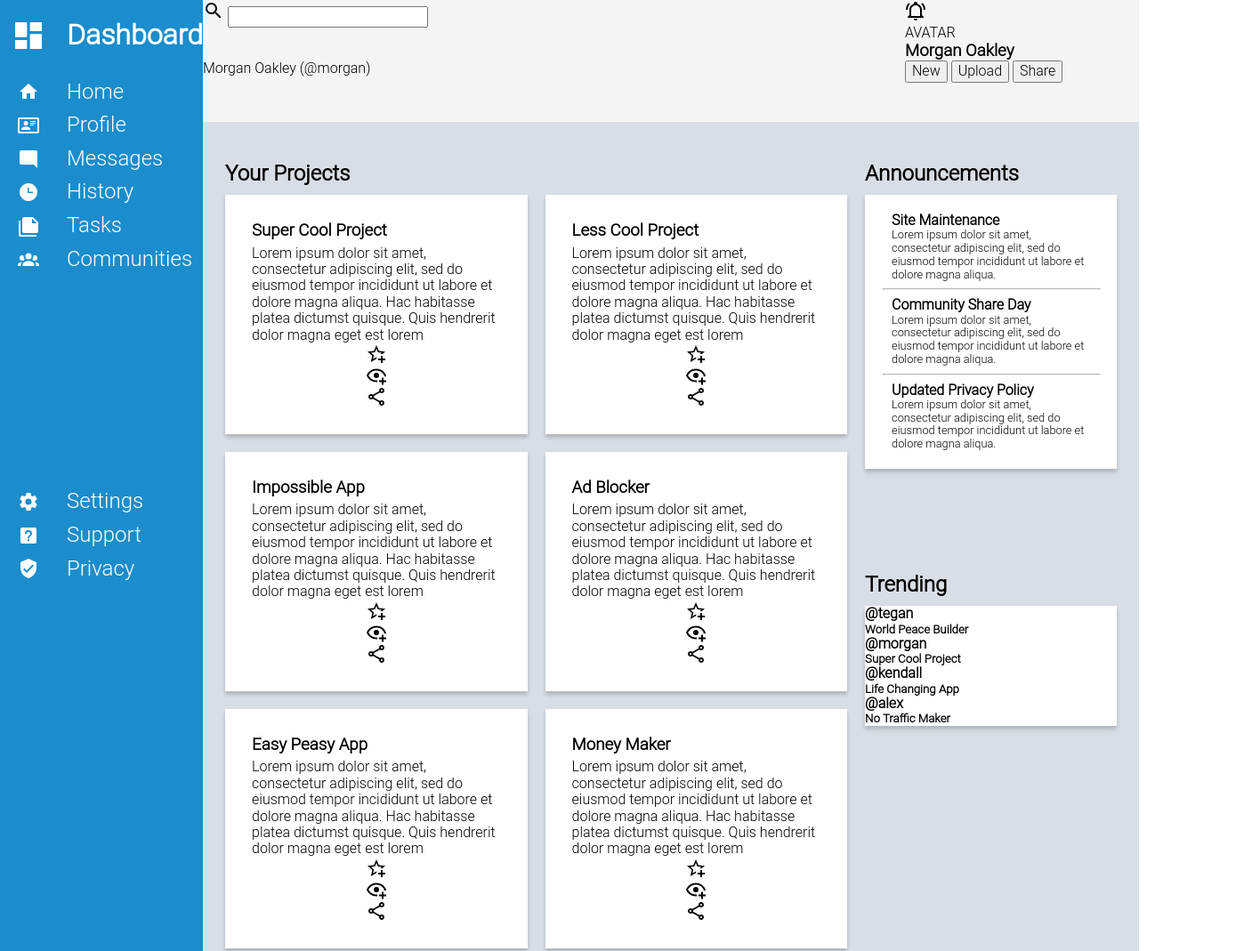
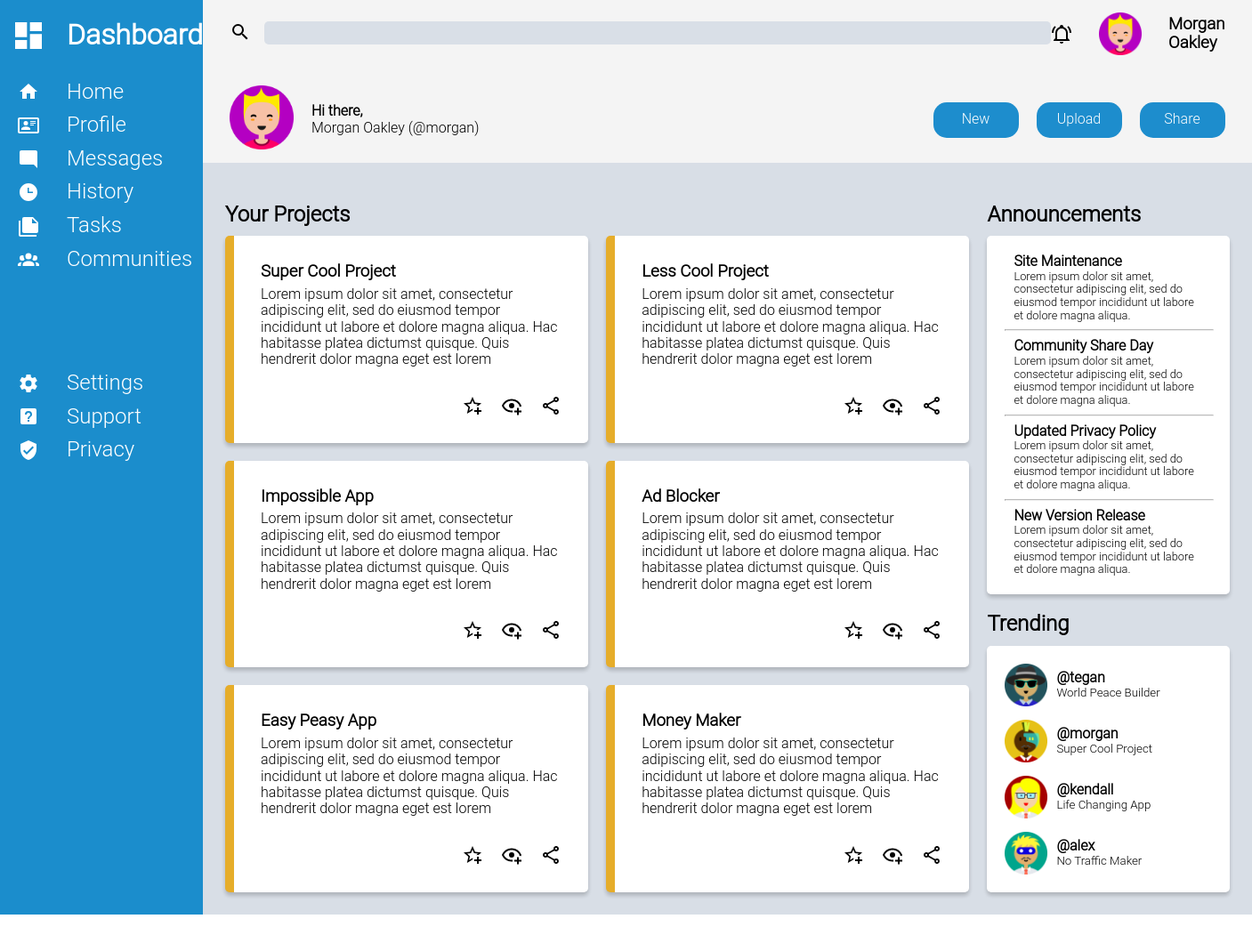
Before and after one commit to karolpiekut/Admin-Dashboard, a plain HTML site: page index.html in a window 1280 px wide. Shown: the top 1069 px of the page at 89% size, 1407 px wide, since content can reach past the window. After the commit the page ends 1028 px from the top, so only its background shows below. Drawn offline with Linux system fonts and the light colour scheme; a web font is replaced by a local one.

Commit message:
add v1 of Admin Dashboard

```diff
--- a/index.html
+++ b/index.html
@@ -12,23 +12,31 @@
 <body>
 <div id="main-grid">
     <div id="top">
+        <div class="top-top">
             <div id="search-bar">
-            <label for="search-input"><img class="internal-icon" src="./assets/magnify.svg" alt="search-icon"></label>
+                <label for="search-input"><img class="internal-icon" src="./assets/magnify.svg"
+                                               alt="search-icon"></label>
                 <input type="text" id="search-input">
             </div>
-        <div id="logged-user">
-            <img class="internal-icon" src="./assets/bell-ring-outline.svg" alt="bell-icon">
-            <div>AVATAR</div>
-            <h3>Morgan Oakley</h3>
+            <div class="top-top-right"><img class="internal-icon bell" src="./assets/bell-ring-outline.svg" alt="bell-icon">
+                <img class="avatars" src="./assets/avatar1.png" alt="avatar1-picture">
+                <h3>Morgan Oakley</h3></div>
         </div>
+
+
+
+        <div class="top-bottom">
             <div id="welcome-user">
-            <div id="user-avatar"></div>
-            <div id="welcome-message">Morgan Oakley (@morgan)</div>
+                <div id="user-avatar">
+                    <img class="main-avatar" src="./assets/avatar1.png" alt="avatar1-picture">
+                </div>
+                <div id="welcome-message"><h4>Hi there,</h4> Morgan Oakley (@morgan)</div>
             </div>
             <div id="user-buttons">
                 <button>New</button>
                 <button>Upload</button>
                 <button>Share</button>
+            </div>
         </div>
     </div>
     <div id="sidebar">
@@ -68,57 +76,70 @@
                     <p>Lorem ipsum dolor sit amet, consectetur adipiscing elit, sed do eiusmod tempor incididunt ut
                         labore et dolore magna aliqua. Hac habitasse platea dictumst quisque. Quis hendrerit dolor magna
                         eget est lorem </p>
+                    <div class="project-icons">
                         <img class="internal-icon" src="./assets/star-plus-outline.svg" alt="fav-icon">
                         <img class="internal-icon" src="./assets/eye-plus-outline.svg" alt="watch-icon">
                         <img class="internal-icon" src="./assets/share-variant-outline.svg" alt="share-icon">
+                    </div>
                 </div>
                 <div class="project">
                     <h3>Less Cool Project</h3>
                     <p>Lorem ipsum dolor sit amet, consectetur adipiscing elit, sed do eiusmod tempor incididunt ut
                         labore et dolore magna aliqua. Hac habitasse platea dictumst quisque. Quis hendrerit dolor magna
                         eget est lorem </p>
+                    <div class="project-icons">
                         <img class="internal-icon" src="./assets/star-plus-outline.svg" alt="fav-icon">
                         <img class="internal-icon" src="./assets/eye-plus-outline.svg" alt="watch-icon">
                         <img class="internal-icon" src="./assets/share-variant-outline.svg" alt="share-icon">
+                    </div>
                 </div>
                 <div class="project">
                     <h3>Impossible App</h3>
                     <p>Lorem ipsum dolor sit amet, consectetur adipiscing elit, sed do eiusmod tempor incididunt ut
                         labore et dolore magna aliqua. Hac habitasse platea dictumst quisque. Quis hendrerit dolor magna
                         eget est lorem </p>
+                    <div class="project-icons">
                         <img class="internal-icon" src="./assets/star-plus-outline.svg" alt="fav-icon">
                         <img class="internal-icon" src="./assets/eye-plus-outline.svg" alt="watch-icon">
                         <img class="internal-icon" src="./assets/share-variant-outline.svg" alt="share-icon">
+                    </div>
                 </div>
                 <div class="project">
                     <h3>Ad Blocker</h3>
                     <p>Lorem ipsum dolor sit amet, consectetur adipiscing elit, sed do eiusmod tempor incididunt ut
                         labore et dolore magna aliqua. Hac habitasse platea dictumst quisque. Quis hendrerit dolor magna
                         eget est lorem </p>
+                    <div class="project-icons">
                         <img class="internal-icon" src="./assets/star-plus-outline.svg" alt="fav-icon">
                         <img class="internal-icon" src="./assets/eye-plus-outline.svg" alt="watch-icon">
                         <img class="internal-icon" src="./assets/share-variant-outline.svg" alt="share-icon">
+                    </div>
                 </div>
                 <div class="project">
                     <h3>Easy Peasy App</h3>
                     <p>Lorem ipsum dolor sit amet, consectetur adipiscing elit, sed do eiusmod tempor incididunt ut
                         labore et dolore magna aliqua. Hac habitasse platea dictumst quisque. Quis hendrerit dolor magna
                         eget est lorem </p>
+                    <div class="project-icons">
                         <img class="internal-icon" src="./assets/star-plus-outline.svg" alt="fav-icon">
                         <img class="internal-icon" src="./assets/eye-plus-outline.svg" alt="watch-icon">
                         <img class="internal-icon" src="./assets/share-variant-outline.svg" alt="share-icon">
+                    </div>
                 </div>
                 <div class="project">
                     <h3>Money Maker</h3>
                     <p>Lorem ipsum dolor sit amet, consectetur adipiscing elit, sed do eiusmod tempor incididunt ut
                         labore et dolore magna aliqua. Hac habitasse platea dictumst quisque. Quis hendrerit dolor magna
                         eget est lorem </p>
+                    <div class="project-icons">
                         <img class="internal-icon" src="./assets/star-plus-outline.svg" alt="fav-icon">
                         <img class="internal-icon" src="./assets/eye-plus-outline.svg" alt="watch-icon">
                         <img class="internal-icon" src="./assets/share-variant-outline.svg" alt="share-icon">
                     </div>
                 </div>
             </div>
+        </div>
+        <div id="main-right">
             <div id="announcements">
                 <h2>Announcements</h2>
                 <div id="announcements-board">
@@ -139,25 +160,36 @@
                         <p>Lorem ipsum dolor sit amet, consectetur adipiscing elit, sed do eiusmod tempor incididunt ut
                             labore et dolore magna aliqua.</p>
                     </div>
+                    <hr class="solid">
+                    <div class="announcement">
+                        <h4>New Version Release</h4>
+                        <p>Lorem ipsum dolor sit amet, consectetur adipiscing elit, sed do eiusmod tempor incididunt ut
+                            labore et dolore magna aliqua.</p>
+                    </div>
                 </div>
             </div>
             <div id="trending"><h2>Trending</h2>
                 <div id="trending-board">
                     <div class="trending-item">
-                    <h4>@tegan</h4>
-                    <h5>World Peace Builder</h5>
+                        <img class="avatars" src="./assets/avatar2.png" alt="avatar2-picture">
+                        <div><h4>@tegan</h4>
+                            <h5>World Peace Builder</h5></div>
                     </div>
                     <div class="trending-item">
-                    <h4>@morgan</h4>
-                    <h5>Super Cool Project</h5>
+                        <img class="avatars" src="./assets/avatar3.png" alt="avatar3-picture">
+                        <div><h4>@morgan</h4>
+                            <h5>Super Cool Project</h5></div>
                     </div>
                     <div class="trending-item">
-                    <h4>@kendall</h4>
-                    <h5>Life Changing App</h5>
+                        <img class="avatars" src="./assets/avatar4.png" alt="avatar4-picture">
+                        <div><h4>@kendall</h4>
+                            <h5>Life Changing App</h5></div>
                     </div>
                     <div class="trending-item">
-                    <h4>@alex</h4>
-                    <h5>No Traffic Maker</h5>
+                        <img class="avatars" src="./assets/avatar5.png" alt="avatar5-picture">
+                        <div><h4>@alex</h4>
+                            <h5>No Traffic Maker</h5></div>
+                    </div>
                 </div>
             </div>
         </div>
--- a/styles.css
+++ b/styles.css
@@ -1,4 +1,3 @@
-
 /*! normalize.css v8.0.1 | MIT License | github.com/necolas/normalize.css */
 
 /* Document
@@ -86,7 +85,6 @@ a {
  * 1. Remove the bottom border in Chrome 57-
  * 2. Add the correct text decoration in Chrome, Edge, IE, Opera, and Safari.
  */
-
 
 
 /**
@@ -268,11 +266,7 @@ textarea {
  * 2. Remove the padding in IE 10.
  */
 
-[type="checkbox"],
-[type="radio"] {
-    box-sizing: border-box; /* 1 */
-    padding: 0; /* 2 */
-}
+
 
 /**
  * Correct the cursor style of increment and decrement buttons in Chrome.
@@ -354,8 +348,9 @@ template {
 #main-grid {
     height: 100vh;
     display: grid;
-    grid-template-columns: 1fr 5fr;
+    grid-template-columns: 1fr 4.5fr;
     grid-template-rows: 1fr 6fr;
+
 }
 
 /*----------top----------*/
@@ -365,24 +360,69 @@ template {
     grid-area: 1 / 2 / 2 / 3;
     display: grid;
     grid-template-rows: 1fr 1fr;
-    grid-template-columns: repeat(4, 1fr);
-    box-shadow: 0 4px 4px 0 rgba(0, 0, 0, 0.1), 0 3px 5px 0 rgba(0, 0, 0, 0.1);
+    padding: 0 30px 10px 30px;
+    gap: 20px;
+
+}
+
+.top-top {
+    display: flex;
+    flex-direction: row;
+    grid-row: 1 / 2;
+    justify-content: space-between;
+    align-items: center;
+
 }
 
 #search-bar {
-    grid-area: 1 / 1 / 2 / 4;
+    display: flex;
+    flex-direction: row;
+
+}
+input {
+    margin-left: 15px;
+    height: 1.5em;
+    width: 55em;
+    border-style: none;
+    background: #d9dfe7;
+    border-radius: 5px;
 }
 
-#logged-user {
-    grid-area: 1 / 4 / 2 / 5;
+.top-top-right {
+    display: flex;
+    flex-direction: row;
+    align-items: center;
+    gap: 30px;
+}
+
+.top-bottom {
+    display: flex;
+    flex-direction: row;
+    grid-row: 2 / 3;
+    justify-content: space-between;
+    align-items: center;
 }
 
 #welcome-user {
-    grid-area: 2 / 1 / 3 / 3;
+    display: flex;
+    flex-direction: row;
+    align-items: center;
+    gap: 20px;
 }
 
 #user-buttons {
-    grid-area: 2 / 4 / 3 / 5;
+    display: flex;
+    flex-direction: row;
+    gap: 20px
+}
+
+button {
+    color: white;
+    background: #1d8dcd;
+    border-style: none;
+    border-radius: 15px;
+    height: 2.5em;
+    width: 6em;
 }
 
 /*NO! change whole top area into a grid and use that you lazy sad!@#!@# */
@@ -394,7 +434,7 @@ template {
     background: #1b8dcc;
     grid-area: 1 / 1 / 3 / 2;
     display: grid;
-    grid-template-rows: 1fr 1fr;
+    grid-template-rows: 2fr 3fr;
     gap: 10px;
 }
 
@@ -451,14 +491,14 @@ a {
     background: #d8dee6;
     grid-area: 2 / 2 / 3 / 3;
     display: grid;
-    grid-template-columns: 3fr 3fr 2.5fr;
-    grid-template-rows: 1fr 1fr;
+    grid-template-columns: 3fr 3fr 2fr;
+    /*grid-template-rows: 1fr 1fr;*/
     gap: 20px;
     padding: 25px;
 }
 
 #your-projects {
-    grid-area: 1 / 1 / 3 / 3;
+    grid-column: 1 / 3;
 }
 
 #projects {
@@ -472,7 +512,7 @@ a {
     margin: 5px 0 0 0;
 }
 
-.internal-icon{
+.internal-icon {
     display: inline-flex;
     align-self: center;
     height: 1.5em;
@@ -480,26 +520,45 @@ a {
 
 }
 
-#projects > .project {
+.project {
     background: white;
     display: flex;
     flex-direction: column;
     box-shadow: 0 4px 4px 0 rgba(0, 0, 0, 0.1), 0 3px 5px 0 rgba(0, 0, 0, 0.1);
-    border-left-color: #e6ad2a;
-    border-left: 3px;
+    border-left: 10px solid #e6ad2a;
     padding: 30px;
+    border-radius: 5px;
 }
 
+.project-icons {
+    display: flex;
+    flex-direction: row;
+    gap: 20px;
+    align-items: flex-end;
+    justify-content: flex-end;
+    margin-top: 30px;
+}
+
+/*
 #announcements {
     grid-area: 1 / 3 / 2 / 4;
 }
+*/
 
+#main-right {
+    grid-column: 3 / 4;
+    display: flex;
+    flex-direction: column;
+    overflow:visible;
+}
 #announcements-board {
     background: white;
     display: flex;
     flex-direction: column;
     padding: 20px;
     box-shadow: 0 4px 4px 0 rgba(0, 0, 0, 0.1), 0 3px 5px 0 rgba(0, 0, 0, 0.1);
+    border-radius: 5px;
+    overflow: auto;
 }
 
 .announcement > p {
@@ -510,16 +569,30 @@ a {
 .announcement > h4 {
     margin: 0 10px 0 10px;
 }
-
+/*
 #trending {
     grid-area: 2 / 3 / 3 / 4;
 }
+*/
 
 #trending-board {
     background: white;
     display: flex;
     flex-direction: column;
     box-shadow: 0 4px 4px 0 rgba(0, 0, 0, 0.1), 0 3px 5px 0 rgba(0, 0, 0, 0.1);
+    border-radius: 5px;
+    padding: 20px;
+    justify-content: space-evenly;
+    align-items: self-start;
+    gap: 15px;
+}
+
+.trending-item {
+    display:flex;
+    flex-direction: row;
+    align-items: center;
+    justify-content: center;
+    gap: 10px;
 }
 
 h2 {
@@ -531,6 +604,9 @@ h3, h4, h5 {
     margin-top: 0;
 }
 
+h5 {
+    font-weight: normal;
+}
 
 p {
     font-size: 1em;
@@ -540,3 +616,12 @@ hr.solid {
     border-top: 1px solid #bbb;
     width: 100%;
 }
+
+.main-avatar {
+    height: 4.5em;
+    width: 4.5em;
+}
+.avatars {
+    height: 3em;
+    width: 3em;
+}
```
Also changed, not shown: assets/avatar1.png (added), assets/avatar2.png (added), assets/avatar3.png (added), assets/avatar4.png (added), assets/avatar5.png (added), 1 other file. Lines whose indentation alone changed are shown as unchanged.
